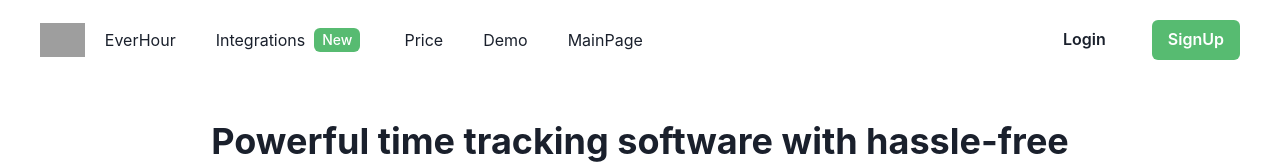
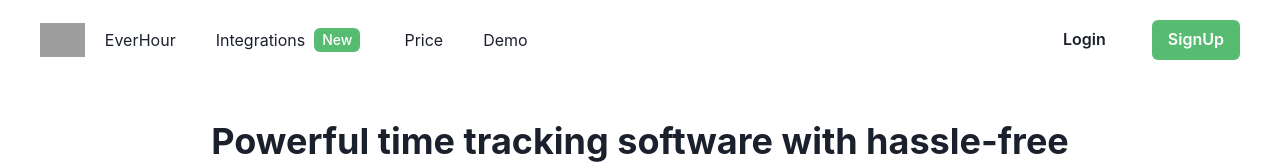
Before and after one commit to Randhir200/powerful-nut-6425, a React (Create React App) app in the folder frontend/: page / in a window 1280 px wide. Shown: the top 164 px of the page. Built offline with nearby package versions, Linux system fonts and the light colour scheme; grey boxes are pictures that could not be loaded.

Commit message:
Update Navbar.jsx

```diff
--- a/frontend/src/Components/Navbar.jsx
+++ b/frontend/src/Components/Navbar.jsx
@@ -55,7 +55,6 @@ const Navbar = () => {
                     </Box>
                     <Link to={"/pricing"}>Price</Link>
                     <Link to={"/demo"}>Demo</Link>
-                    <Link to={"/mainpage"}>MainPage</Link>
 
 
                 </Box>
@@ -95,7 +94,6 @@ const Navbar = () => {
                         <NavLink>Integrations</NavLink>
                         <NavLink to={"/pricing"}>Price</NavLink>
                         <NavLink to={"/demo"}>Demo</NavLink>
-                        <NavLink to={"/mainpage"}>MainPage</NavLink>
                         <Box w="60%" display={"flex"} justifyContent="center" flexDirection={"column"} gap="30px" ml="150px" mt="100px" alignItems={"center"} paddingRight="40px">
                             <Button bg="white" w="70%">Login</Button>
                             <Button bg="#57BB71" color="white" w="70%">SignUp</Button>
```
